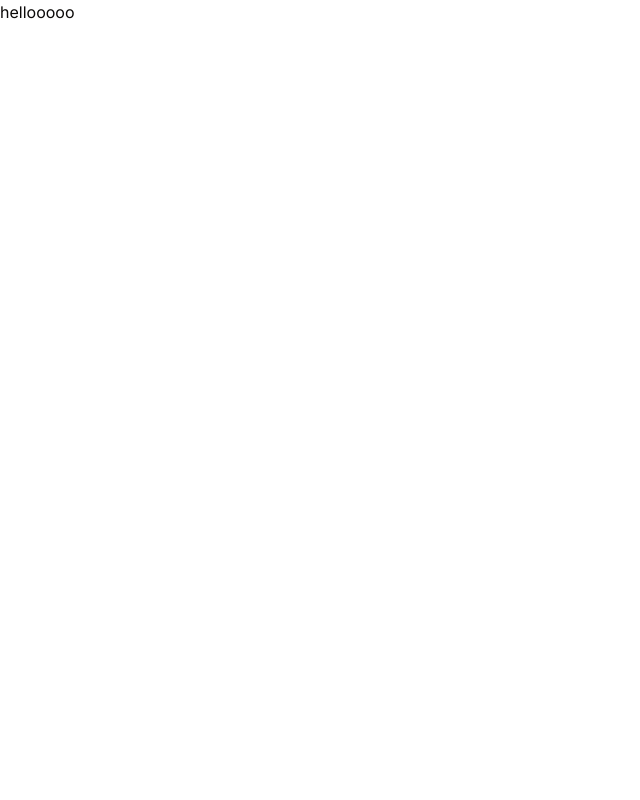
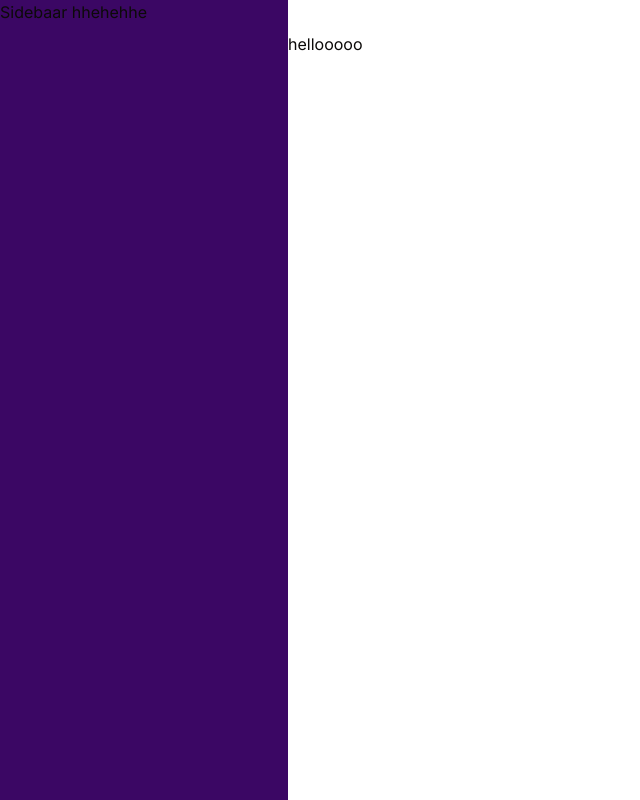
Before and after one commit to Ujjwalsharma7/ArtiGen, a Next.js app: page /dashboard in a window 1280 px wide. Shown: the whole page, without its empty margins (0-640 px from the left). Built offline with nearby package versions, Linux system fonts and the light colour scheme.

Commit message:
added navbar

```diff
--- a/app/(dashboard)/(routes)/dashboard/page.tsx
+++ b/app/(dashboard)/(routes)/dashboard/page.tsx
@@ -1,13 +1,5 @@
-import React from "react";
-import { UserButton } from "@clerk/nextjs";
-
 const page = () => {
-  return (
-    <div>
-      hellooooo
-      <UserButton afterSignOutUrl="/" />
-    </div>
-  );
+  return <div>hellooooo</div>;
 };
 
 export default page;
--- a/app/(dashboard)/layout.tsx
+++ b/app/(dashboard)/layout.tsx
@@ -1,5 +1,17 @@
+import Navbar from "@/components/Navbar";
+
 const DahboardLayout = ({ children }: { children: React.ReactNode }) => {
-  return <div className="h-full relative">{children}</div>;
+  return (
+    <div className="h-full relative">
+      <div className="hidden h-full md:flex md:flex-col md:w-72 md:fixed md:inset-y-0 z-[80] bg-purple-950">
+        <div>Sidebaar hhehehhe</div>
+      </div>
+      <main className="md:pl-72">
+        <Navbar />
+        {children}
+      </main>
+    </div>
+  );
 };
 
 export default DahboardLayout;
--- /dev/null
+++ b/components/Navbar.tsx
@@ -0,0 +1,19 @@
+import { Menu } from "lucide-react";
+
+import { Button } from "./ui/button";
+import { UserButton } from "@clerk/nextjs";
+
+const Navbar = () => {
+  return (
+    <div className=" flex items-center p-4">
+      <Button variant="ghost" size="icon" className="md:hidden">
+        <Menu />
+      </Button>
+      <div className="flex w-full justify-end">
+        <UserButton afterSignOutUrl="/" />
+      </div>
+    </div>
+  );
+};
+
+export default Navbar;
```
